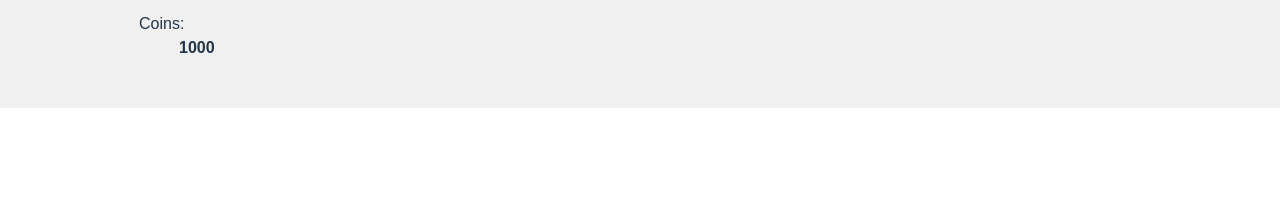
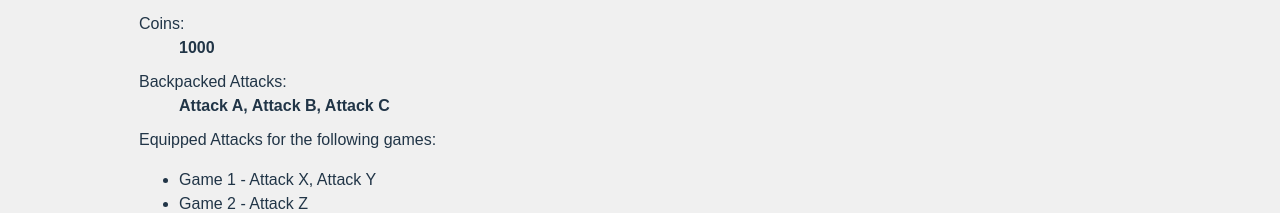
Before and after one commit to juangnnz/webprojects1, a Vue app: page /player-info in a window 1280 px wide. Shown: the part 739-952 px from the top of the page. Before the commit the page ends 847 px from the top, so only its background shows below. Built offline with nearby package versions, Linux system fonts and the light colour scheme.

Commit message:
adding missing information on player info

```diff
--- a/src/components/playerInfo.vue
+++ b/src/components/playerInfo.vue
@@ -27,11 +27,20 @@
           <dt>Coins:</dt>
           <dd class="info-value">{{ playerCoins }}</dd>
         </div>
+        <div class="info-item">
+          <dt>Backpacked Attacks:</dt>
+          <dd class="info-value">{{ backpackedAttacks }}</dd>
+        </div>
+        <div class="info-item">
+          <dt>Equipped Attacks for the following games:</dt>
+          <ul>
+            <li v-for="game in equippedAttacksGames" :key="game.id">{{ game.name }} - {{ game.equippedAttacks }}</li>
+          </ul>
+        </div>
       </dl>
     </main>
   </section>
 </template>
-
 
 <script>
 export default {
@@ -42,6 +51,11 @@
       playerExperience: 5000,
       playerLevel: 10,
       playerCoins: 1000,
+      backpackedAttacks: "Attack A, Attack B, Attack C",
+      equippedAttacksGames: [
+        { id: 1, name: "Game 1", equippedAttacks: "Attack X, Attack Y" },
+        { id: 2, name: "Game 2", equippedAttacks: "Attack Z" },
+      ],
     };
   },
 };
```
Lines whose indentation alone changed are shown as unchanged.
